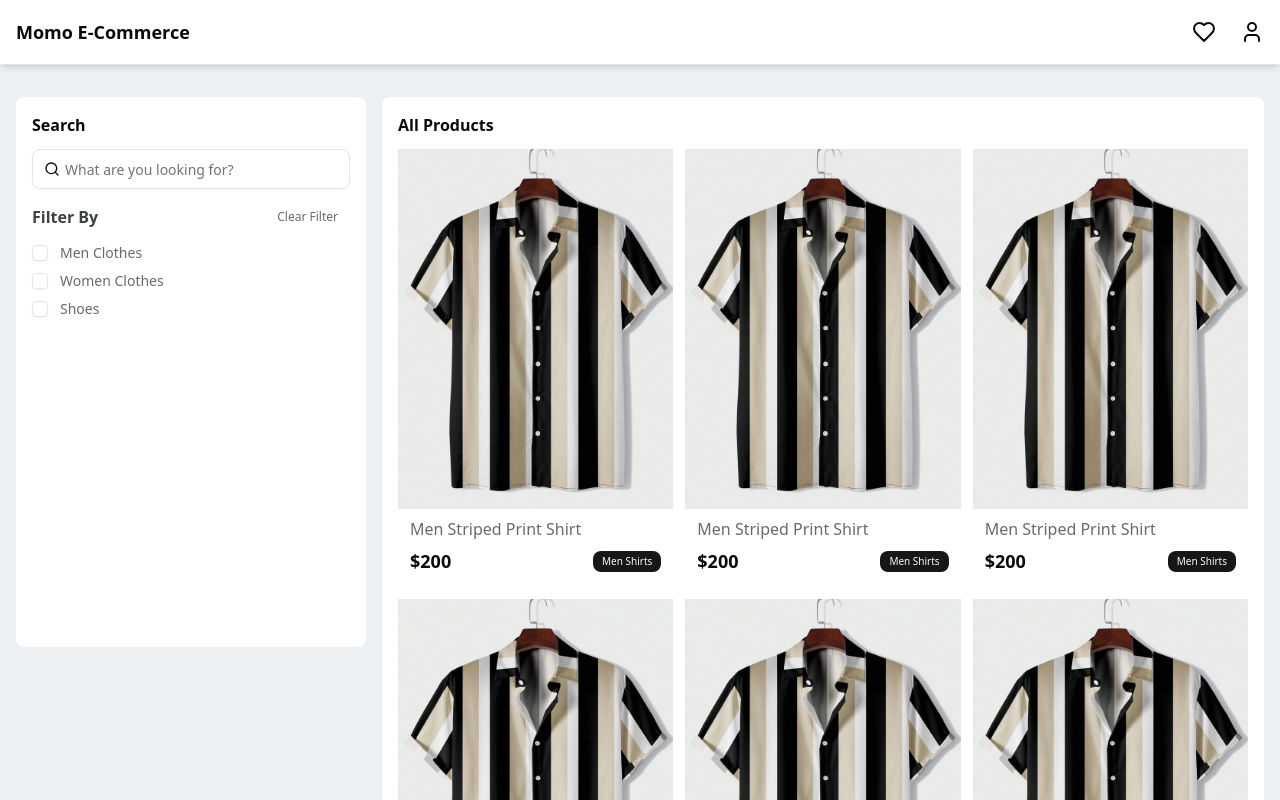
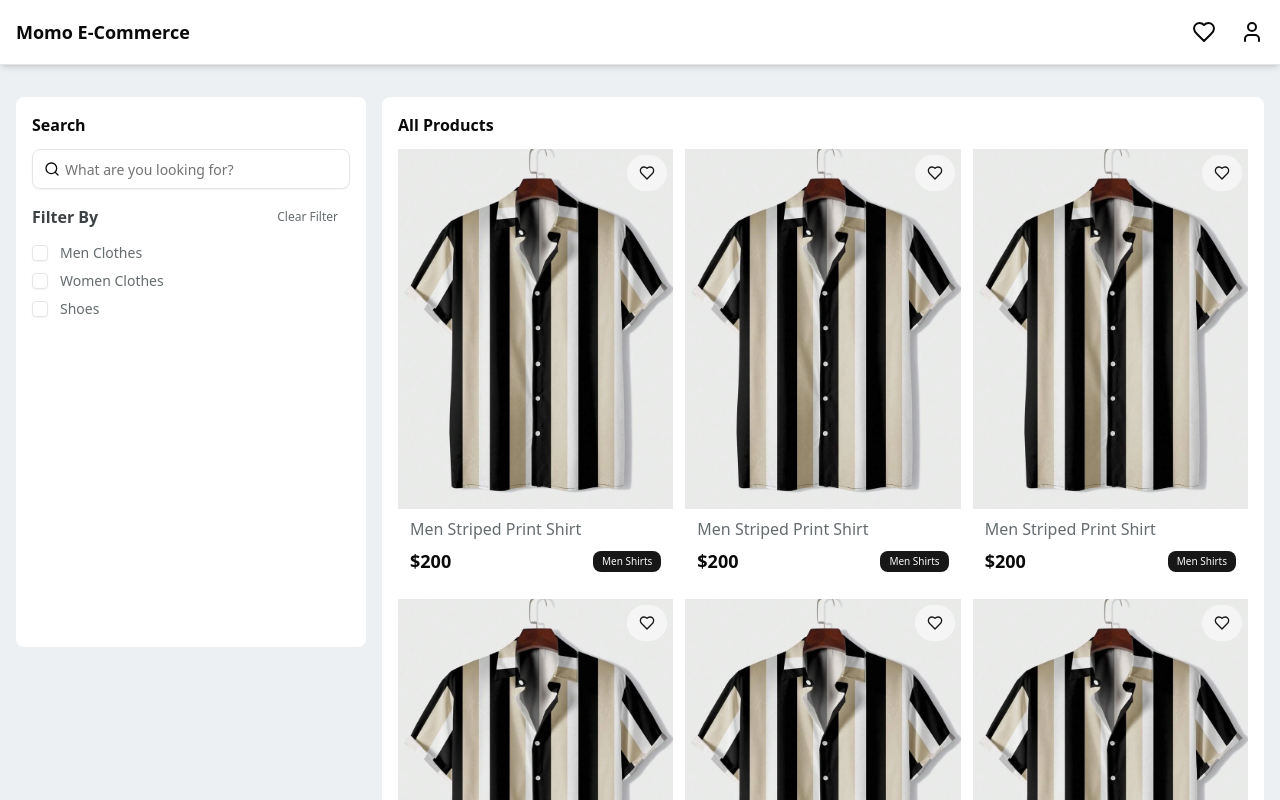
Before and after one commit to thynamoral/e-commerce-frontend, a Next.js app: page / in a window 1280 px wide. Shown: the top 800 px of the page. Built offline with nearby package versions, Linux system fonts and the light colour scheme.

Commit message:
[add] favorite product button

```diff
--- /dev/null
+++ b/src/components/ui/favorite-product-button.tsx
@@ -0,0 +1,23 @@
+"use client";
+import { Heart } from "lucide-react";
+import { Button } from "./button";
+import { useState } from "react";
+
+export default function FavoriteProductButton() {
+  const [isFavorite, setIsFavorite] = useState(false);
+
+  const handleFavorite = () => {
+    setIsFavorite(!isFavorite);
+  };
+  return (
+    <div className="absolute top-0 right-0 z-10 p-1.5">
+      <Button
+        variant="secondary"
+        className="cursor-pointer rounded-full"
+        onClick={handleFavorite}
+      >
+        <Heart fill={isFavorite ? "black" : "none"} className="w-4 h-4" />
+      </Button>
+    </div>
+  );
+}
--- a/src/components/ui/product-card.tsx
+++ b/src/components/ui/product-card.tsx
@@ -1,11 +1,13 @@
 import Image from "next/image";
 import React from "react";
 import { Badge } from "./badge";
+import FavoriteProductButton from "./favorite-product-button";
 
 export default function ProductCard() {
   return (
     <div className="space-y-2">
       <div className="relative h-[360px]">
+        <FavoriteProductButton />
         <Image
           src="/men-tshirt1.webp"
           alt="men-striped-print-shirt"
```
